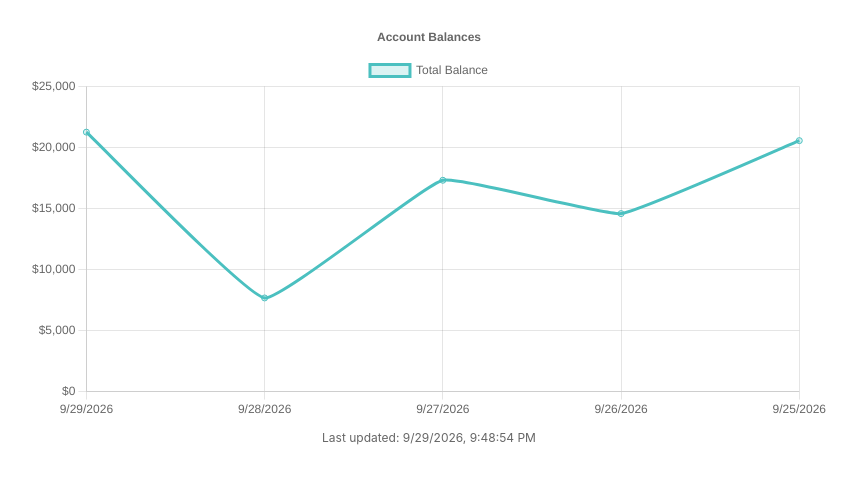
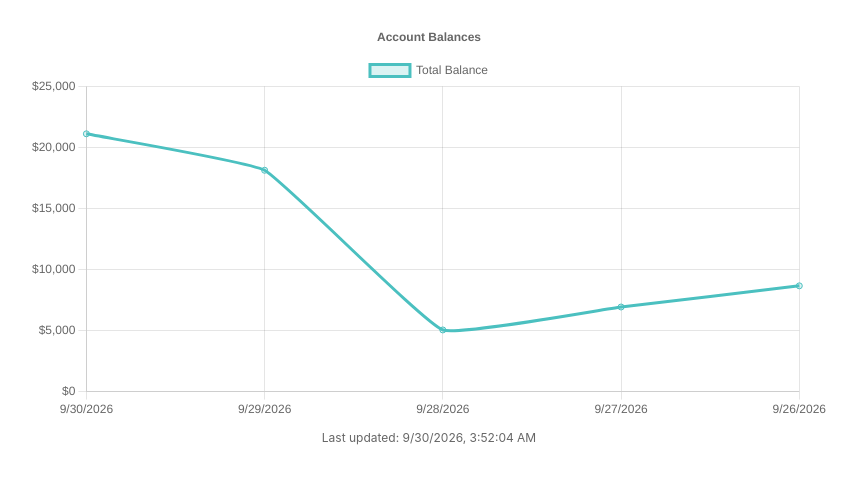
Before and after one commit to leakingMemo/notion-dashboard, a plain HTML site: page charts/balance.html in a window 1280 px wide. Shown: the whole page, without its empty margins (211-1068 px from the left). Drawn offline with nearby package versions, Linux system fonts and the light colour scheme.

Commit message:
deploy: 4c4bf658cc92440bb72928c41904504d4f3e92f8

```diff
--- a/charts/balance.html
+++ b/charts/balance.html
@@ -31,7 +31,7 @@
         <canvas id="chart"></canvas>
     </div>
     <div class="last-updated">
-        Last updated: 9/29/2026, 9:48:54 PM
+        Last updated: 9/30/2026, 3:52:04 AM
     </div>
 
     <script>
@@ -40,21 +40,21 @@
             type: 'line',
             data: {
   "labels": [
+    "9/30/2026",
     "9/29/2026",
     "9/28/2026",
     "9/27/2026",
-    "9/26/2026",
-    "9/25/2026"
+    "9/26/2026"
   ],
   "datasets": [
     {
       "label": "Total Balance",
       "data": [
-        21254,
-        7670,
-        17310,
-        14580,
-        20558
+        21115,
+        18130,
+        5050,
+        6929,
+        8662
       ],
       "borderColor": "rgb(75, 192, 192)",
       "backgroundColor": "rgba(75, 192, 192, 0.2)",
```
Also changed, not shown: charts/accounts.html (+6 -6 lines), charts/portfolio.html (+5 -5 lines), index.html (+1 -1 lines).
